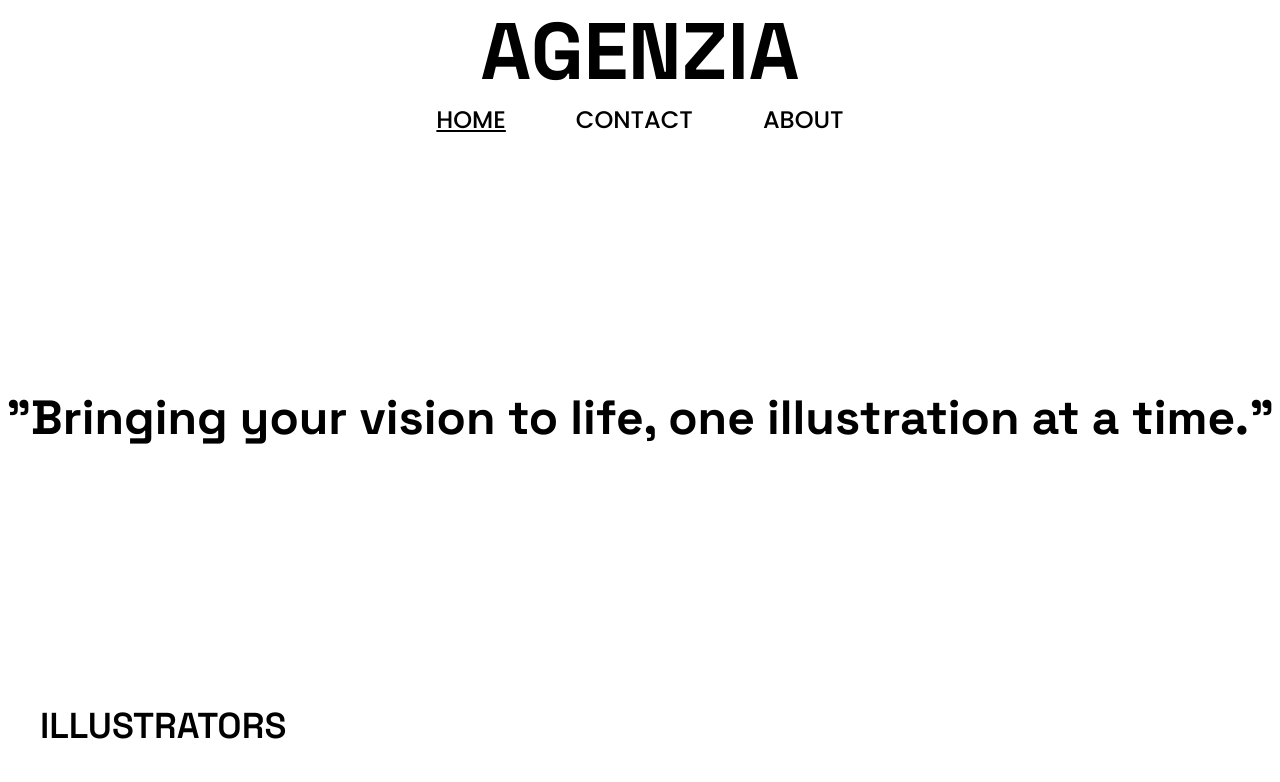
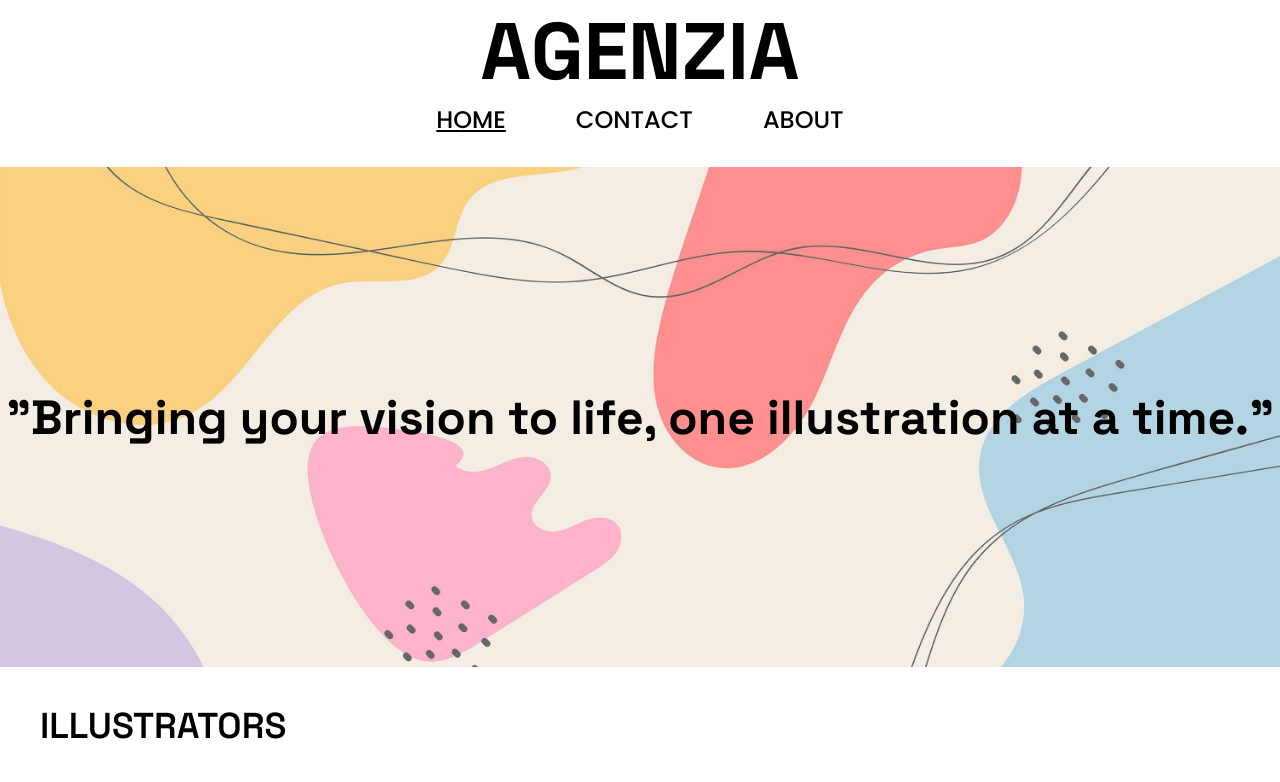
Before and after one commit to federicograssoo/AGENZIA_sito_web_design, a plain HTML site: page index.html in a window 1280 px wide. Shown: the top 782 px of the page. Drawn offline with Linux system fonts and the light colour scheme; the site is published under a folder, as on GitHub Pages, so addresses that start at the root find nothing.

Commit message:
update background-image directory

```diff
--- a/css/style.css
+++ b/css/style.css
@@ -53,7 +53,7 @@ body nav ul li a.active {
     align-items: center;*/
     display: flex;
     flex-direction: column;
-    background-image: url("/images/hero_background.jpg");
+    background-image: url("../images/hero_background.jpg");
     height: 500px;
     align-self: center;
     background-repeat: no-repeat;
```
